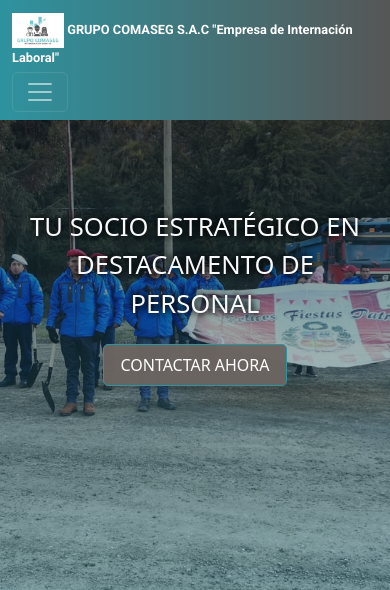
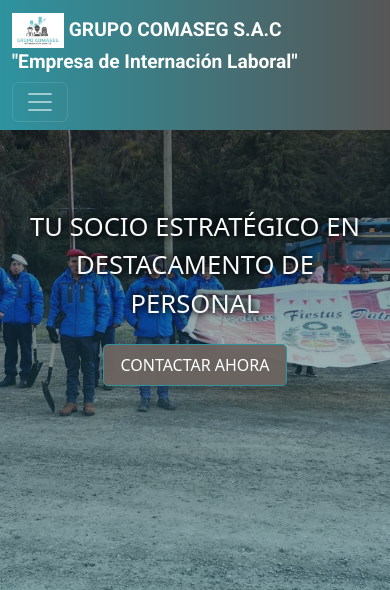
Before and after one commit to letaljack/proyeycto_jack.github.io, a PHP site: page / in a window 390 px wide. Shown: the top 590 px of the page. Run offline with PHP 8.4, Linux system fonts and the light colour scheme.

Commit message:
Update styles.css

```diff
--- a/css/styles.css
+++ b/css/styles.css
@@ -428,7 +428,7 @@ footer::before {
         padding: 0 15px;
     }
     .navbar-brand {
-        font-size: 0.8rem;
+        font-size: 1.2rem;  /* Aumentado para que se vea más grande en celular */
         white-space: normal;
     }
     .navbar-logo {
```
